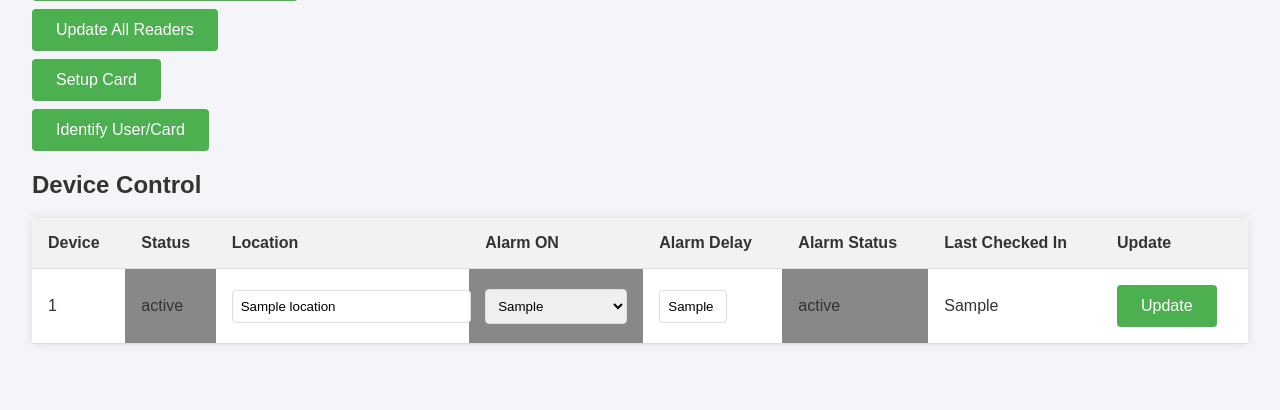
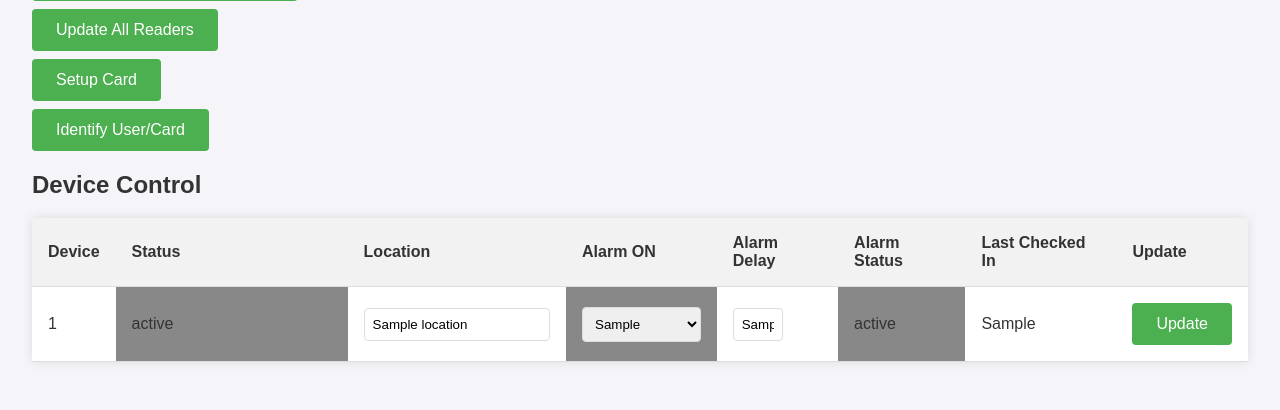
Before and after one commit to ucscslugworks/slugworks-automations, a Flask app: template templates/dashboard.html in a window 1280 px wide. Shown: the part 393-803 px from the top of the page. Before the commit the page ends 737 px from the top, so only its background shows below. Run offline with Flask 3, Linux system fonts and the light colour scheme; the template is opened without the code that fills it: most values are stand-ins (such as "Sample title", 1, 10 or a date in 2020); parts of the project's set-up code (start-up, migrations or seed data) failed here and were passed over; some libraries are stand-ins or nearby versions.

Commit message:
fixed overlap

```diff
--- a/control.py
+++ b/control.py
@@ -186,7 +186,7 @@ def logout():
     return redirect(url_for("index"))
 
 @app.route("/dashboard", methods=("GET", "POST"))
-@login_required
+#@login_required
 def dashboard():
     canvas_update = sheet.last_canvas_update_time
     if sheet.canvas_is_updating:
--- a/templates/dashboard.html
+++ b/templates/dashboard.html
@@ -79,6 +79,23 @@
             padding: 0.5rem;
             border: 1px solid #ddd;
             border-radius: 4px;
+        }
+
+        td input[type="text"] {
+            max-width: 100%;
+            box-sizing: border-box;
+        }
+
+        td:nth-child(3) {
+            width: 200px;
+        }
+
+        td:nth-child(4) select {
+            width: 100px;
+        }
+
+        td:nth-child(5) input {
+            max-width: 50px;
         }
 
         .update-form {
```
